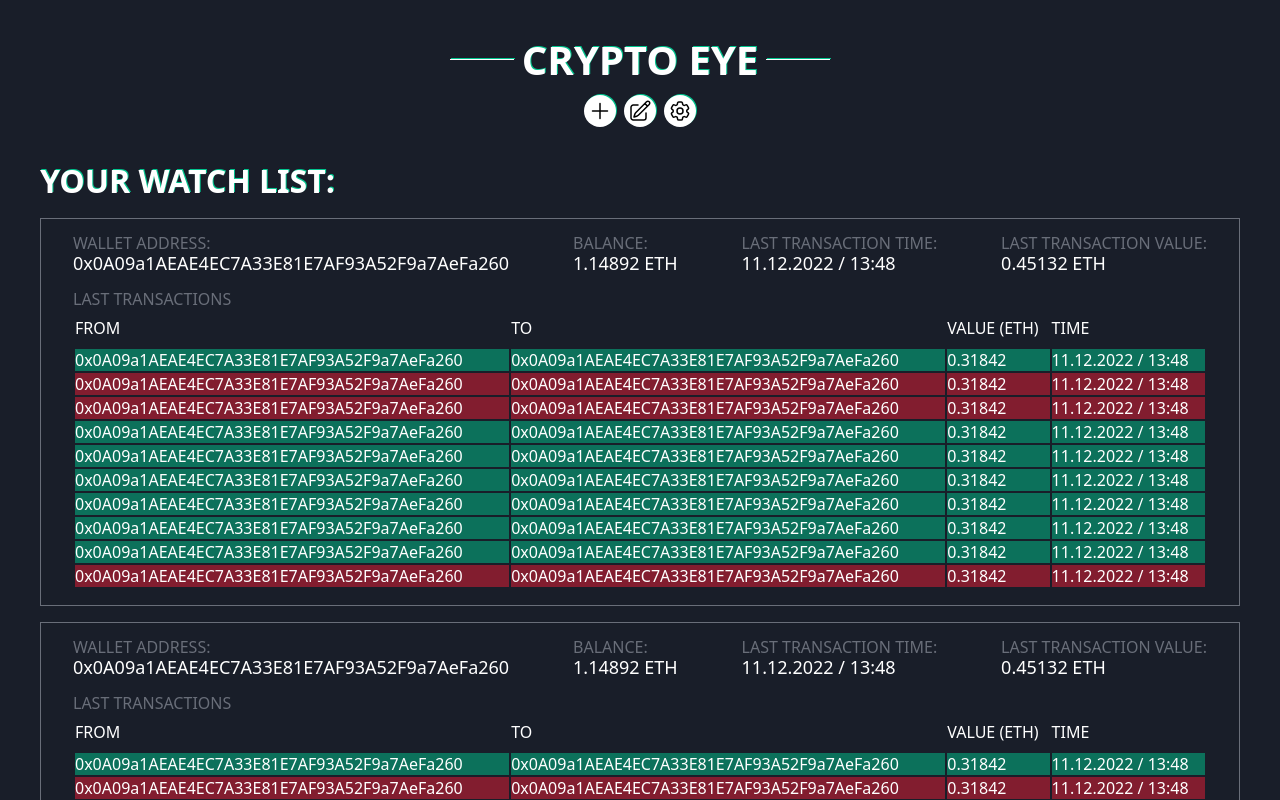
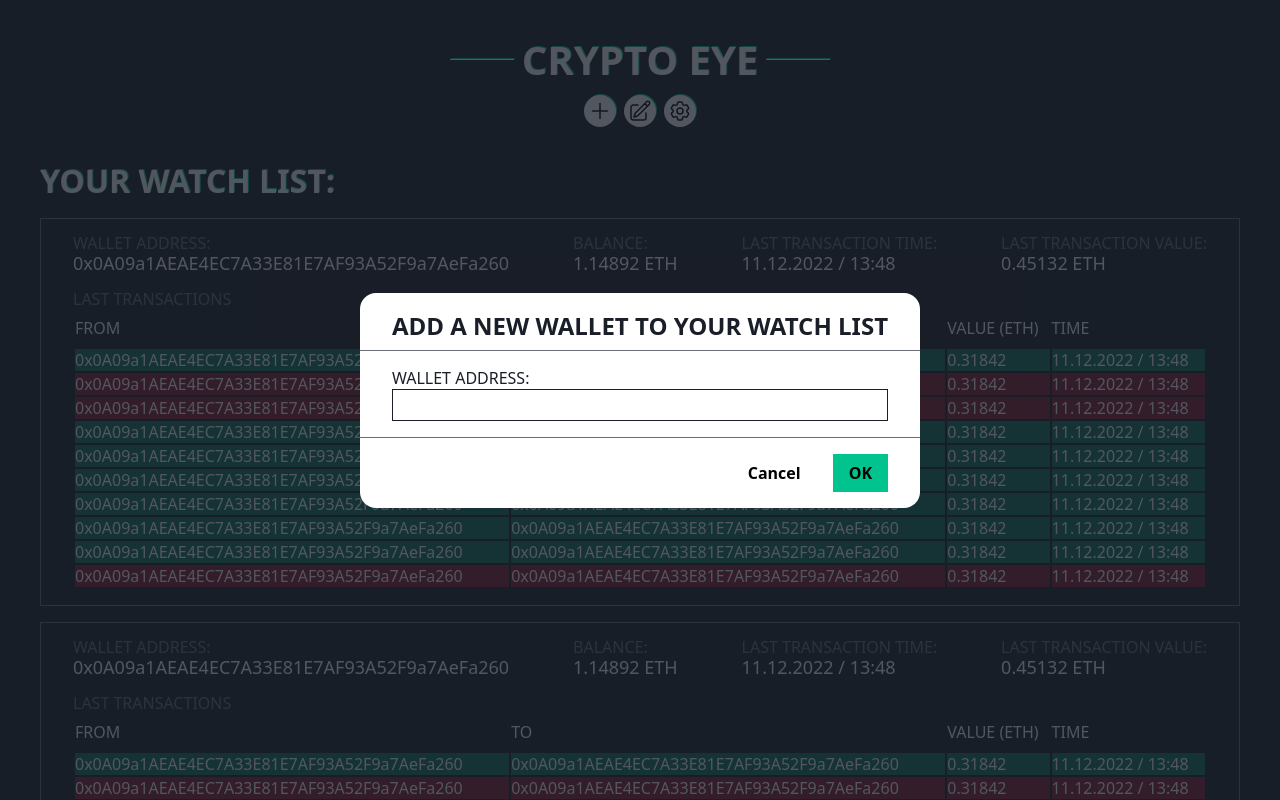
Before and after one commit to ptrv-dev/vue-crypto-eye, a Vue app: page / in a window 1280 px wide. Both pictures are taken after a click on the button 600 px from the left and 111 px from the top of the page. Shown: the top 800 px of the page. Built offline with nearby package versions, Linux system fonts and the light colour scheme.

Commit message:
Async modal with input

```diff
--- a/src/components/AppHeader.vue
+++ b/src/components/AppHeader.vue
@@ -7,7 +7,7 @@
         <span class="shadow" />
       </div>
       <div class="header__actions">
-        <button class="btn btn_round shadow">
+        <button @click="handleAddButton" class="btn btn_round shadow">
           <svg
             xmlns="http://www.w3.org/2000/svg"
             fill="none"
@@ -63,7 +63,28 @@
       </div>
     </div>
   </header>
+  <app-input-modal
+    ref="addWalletModal"
+    title="Add a new wallet to your watch list"
+    label="Wallet address:"
+  />
 </template>
+
+<script>
+import AppInputModal from './AppInputModal.vue';
+
+export default {
+  components: {
+    AppInputModal,
+  },
+  methods: {
+    async handleAddButton() {
+      const result = await this.$refs.addWalletModal.open();
+      console.log(result);
+    },
+  },
+};
+</script>
 
 <style lang="scss" scoped>
 @import '@/scss/vars';
--- /dev/null
+++ b/src/components/AppInputModal.vue
@@ -0,0 +1,122 @@
+<template>
+  <div v-if="isOpen" class="backdrop" @click="handleCancel">
+    <div class="modal" @click.stop>
+      <div v-if="title" class="modal__header">
+        <h4>{{ title }}</h4>
+      </div>
+      <div class="modal__body">
+        <label>
+          {{ label }}
+          <input v-model="inputValue" type="text" :placeholder="placeholder" />
+        </label>
+      </div>
+      <div class="modal__actions">
+        <button class="btn btn_text" @click="handleCancel">Cancel</button>
+        <button class="btn btn_primary" @click="handleSubmit">OK</button>
+      </div>
+    </div>
+  </div>
+</template>
+
+<script>
+export default {
+  modalController: {},
+  props: {
+    title: {
+      type: String,
+    },
+    label: {
+      type: String,
+      default: '',
+    },
+    placeholder: {
+      type: String,
+      default: '',
+    },
+  },
+  data() {
+    return {
+      isOpen: false,
+      inputValue: '',
+    };
+  },
+  methods: {
+    open() {
+      let resolve, reject;
+      const modalPromise = new Promise((res, rej) => {
+        resolve = res;
+        reject = rej;
+      });
+
+      this.$options.modalController = { resolve, reject };
+      this.isOpen = true;
+
+      return modalPromise;
+    },
+    handleCancel() {
+      this.$options.modalController.resolve(false);
+      this.inputValue = '';
+      this.isOpen = false;
+    },
+    handleSubmit() {
+      this.$options.modalController.resolve(this.inputValue);
+      this.inputValue = '';
+      this.isOpen = false;
+    },
+  },
+};
+</script>
+
+<style lang="scss" scoped>
+@import '@/scss/vars';
+.backdrop {
+  display: flex;
+  align-items: center;
+  justify-content: center;
+
+  position: fixed;
+  left: 0;
+  right: 0;
+  top: 0;
+  bottom: 0;
+
+  background: rgba($dark, 0.75);
+}
+.modal {
+  border-radius: 1rem;
+  overflow: hidden;
+  background: $white;
+  color: $dark;
+  min-width: 30rem;
+  h4 {
+    text-transform: uppercase;
+  }
+  &__header {
+    padding: 1rem 2rem 0.5rem 2rem;
+    border-bottom: 1px solid $gray;
+  }
+  &__body {
+    padding: 1rem 2rem;
+    border-bottom: 1px solid $gray;
+    label {
+      font-size: 1rem;
+      display: flex;
+      flex-direction: column;
+      text-transform: uppercase;
+      input {
+        font-size: 1rem;
+        color: $dark;
+        padding: 0.25rem 0.5rem;
+        border: 1px solid $dark;
+      }
+    }
+  }
+  &__actions {
+    padding: 1rem 2rem;
+    display: flex;
+    align-items: center;
+    gap: 1rem;
+    justify-content: flex-end;
+  }
+}
+</style>
--- a/src/scss/global.scss
+++ b/src/scss/global.scss
@@ -66,7 +66,28 @@ button {
   align-items: center;
   background: $white;
   border: none;
+  font-size: 1rem;
+  padding: 0.5rem 1rem;
+  font-weight: 600;
+  transition: all 0.3s;
+  &_dark {
+    background: $dark;
+  }
+  &_primary {
+    background: $green;
+    &:hover {
+      box-shadow: 0 0 5px $green;
+    }
+  }
+  &_text {
+    background: none;
+    border: none;
+    &:hover {
+      background: lighten($green, 50);
+    }
+  }
   &_round {
+    padding: 0;
     justify-content: center;
     width: 2rem;
     height: 2rem;
```
